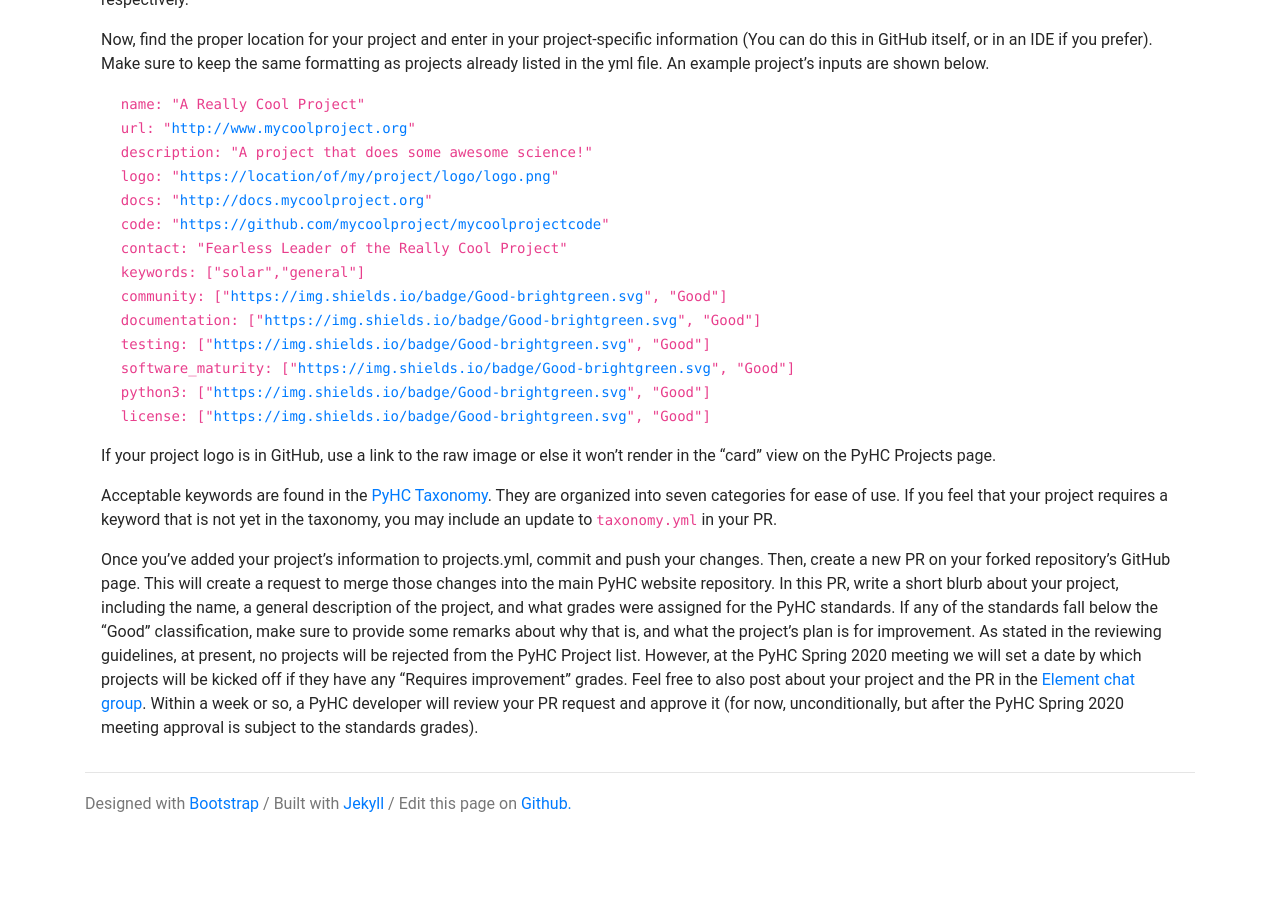
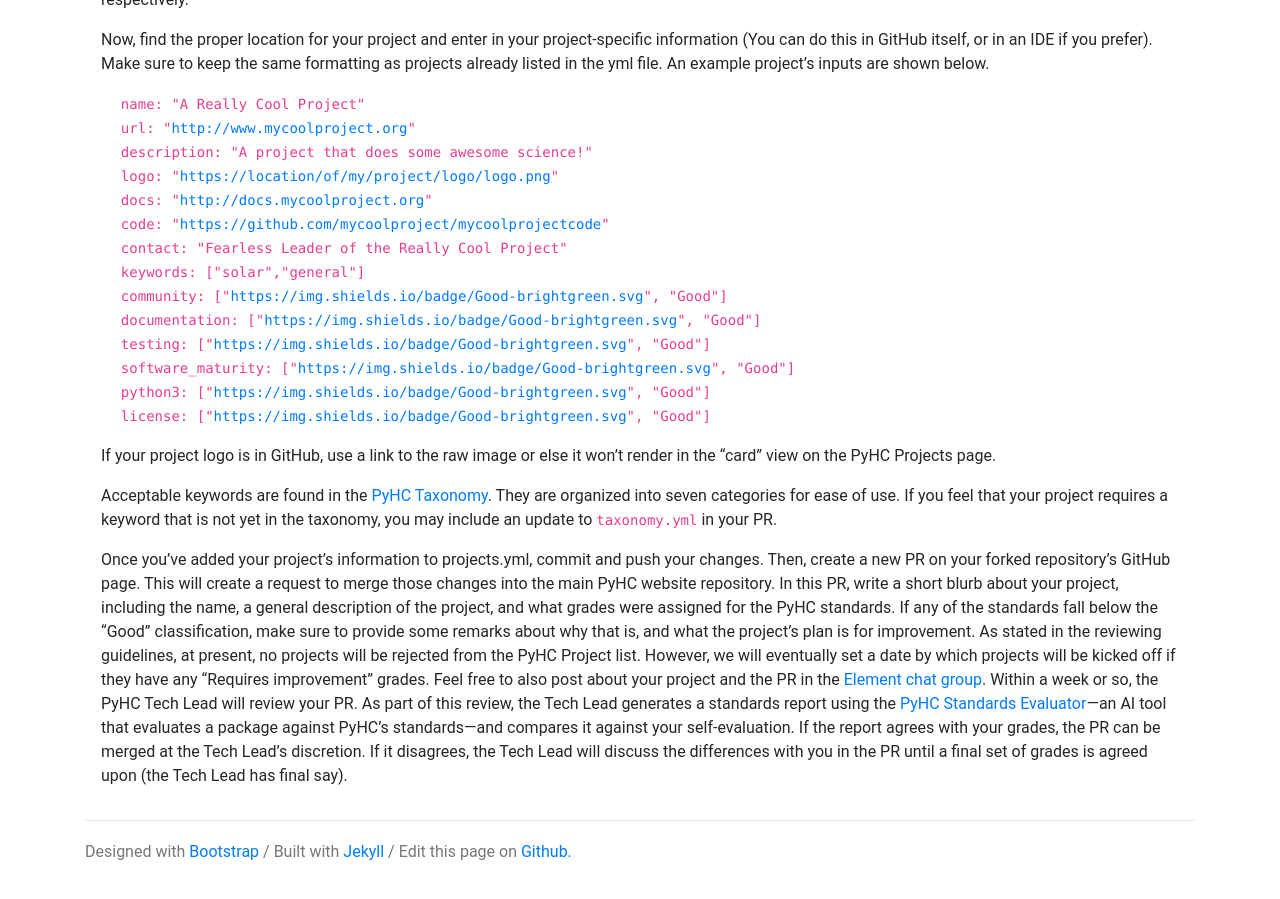
Before and after one commit to heliophysicsPy/heliophysicsPy.github.io, a Jekyll site: the page built from _pages/docs/adding_to_pyhc_project_list.md, in a window 1280 px wide and 900 px high, scrolled down 1188 px. Built offline with Jekyll 4.4.1, drawn with Linux system fonts in a browser that asks for light colours; nearby versions of some CDN libraries; before the commit the page ends 2040 px from its top, so only the background shows below that.

Commit message:
Document use of PyHC Standards Evaluator; drop stale 2020 dates (#382)
- Note that the PyHC Tech Lead reviews each submission PR and uses the
  PyHC Standards Evaluator (https://github.com/heliophysicsPy/pyhc-standards-evaluator)
  to generate a standards report, comparing it against the submitter's
  self-evaluation. The Tech Lead has final say on grades and PR approval.
- Replace the "Spring 2020 meeting" / "by 2020" promises (now 6+ years
  stale) with future-tense wording, preserving the original intent.

```diff
--- a/_pages/docs/adding_to_pyhc_project_list.md
+++ b/_pages/docs/adding_to_pyhc_project_list.md
@@ -80,8 +80,11 @@ on your forked repository's GitHub page. This will create a request to merge tho
 website repository. In this PR, write a short blurb about your project, including the name, a general description of the
 project, and what grades were assigned for the PyHC standards. If any of the standards fall below the "Good" classification,
 make sure to provide some remarks about why that is, and what the project's plan is for improvement. As stated in the
-reviewing guidelines, at present, no projects will be rejected from the PyHC Project list. However, at the
-PyHC Spring 2020 meeting we will set a date by which projects will be kicked off if they have any "Requires improvement" grades.
+reviewing guidelines, at present, no projects will be rejected from the PyHC Project list. However, we will
+eventually set a date by which projects will be kicked off if they have any "Requires improvement" grades.
 Feel free to also post about your project and the PR in the [Element chat group](https://app.element.io/#/room/#heliopython:openastronomy.org).
-Within a week or so, a PyHC developer will review your PR request and approve it (for now, unconditionally, but after the
-PyHC Spring 2020 meeting approval is subject to the standards grades).
+Within a week or so, the PyHC Tech Lead will review your PR. As part of this review, the Tech Lead generates a
+standards report using the [PyHC Standards Evaluator](https://github.com/heliophysicsPy/pyhc-standards-evaluator)—an
+AI tool that evaluates a package against PyHC's standards—and compares it against your self-evaluation. If the report
+agrees with your grades, the PR can be merged at the Tech Lead's discretion. If it disagrees, the Tech Lead will
+discuss the differences with you in the PR until a final set of grades is agreed upon (the Tech Lead has final say).
```
Also changed, not shown: _pyhc_projects/adding_to_pyhc_project_list.md (+7 -4 lines), _pyhc_projects/pyhc_project_grading_guidelines.md (+3 -3 lines).
